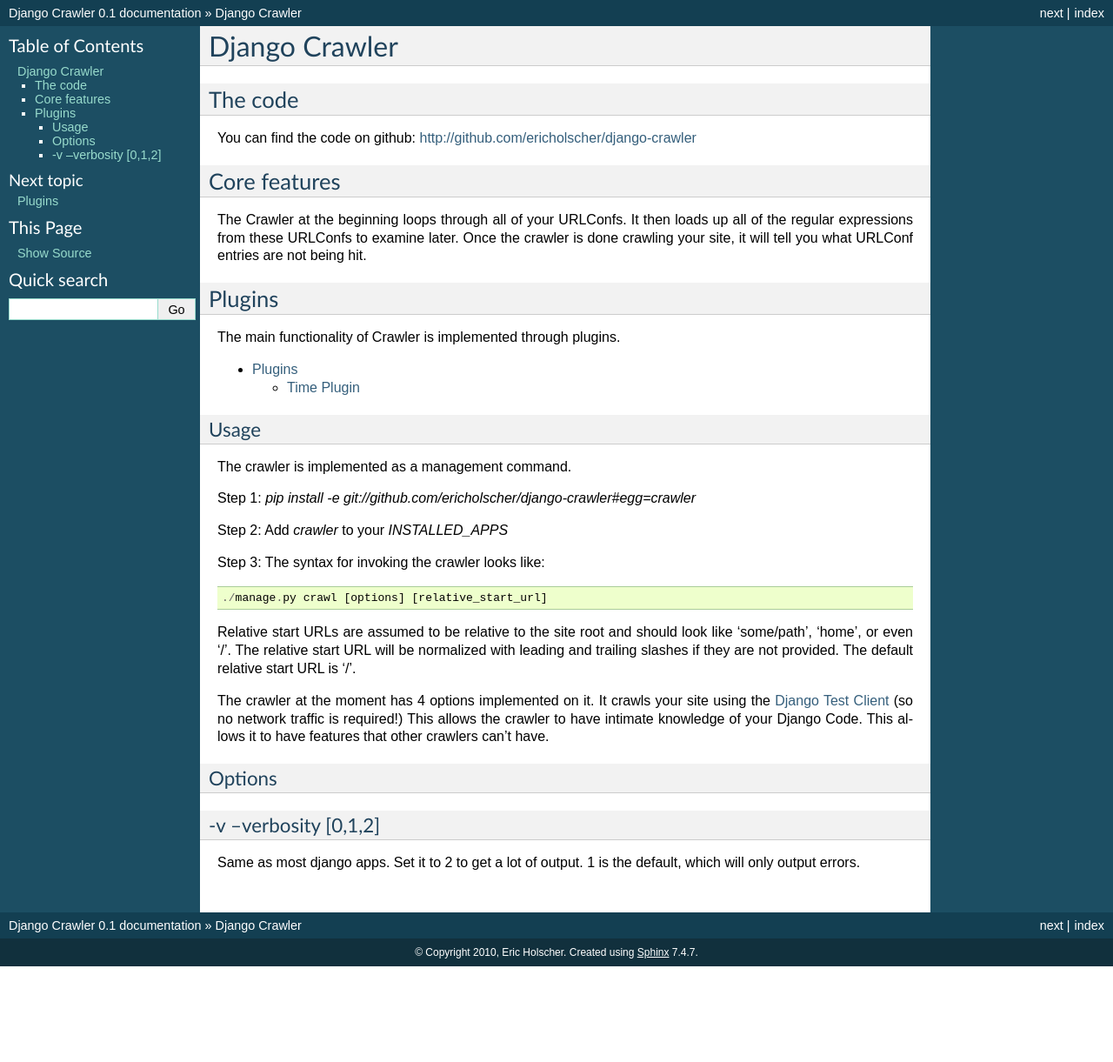
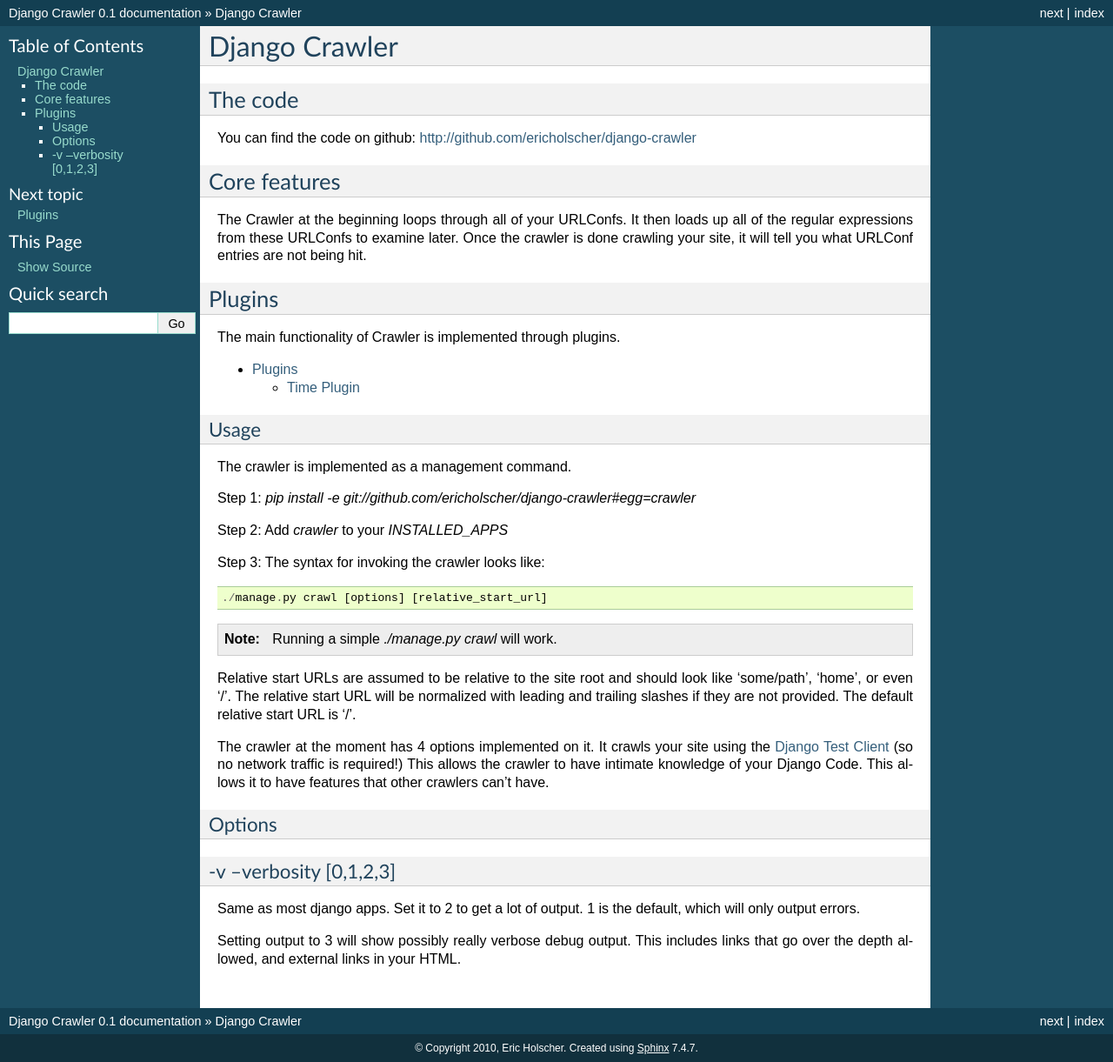
Before and after one commit to ericholscher/django-crawler, a Sphinx documentation site: the page built from docs/index.rst, in a window 1280 px wide. Shown: the whole page at 87% size. Built offline with Sphinx 7.4.7, drawn with Linux system fonts in a browser that asks for light colours; before the commit the page ends 1111 px from its top, so only the background shows below that.

Commit message:
Small doc updates.

```diff
--- a/docs/index.rst
+++ b/docs/index.rst
@@ -42,6 +42,11 @@
 
      ./manage.py crawl [options] [relative_start_url]
 
+
+.. note::
+
+    Running a simple `./manage.py crawl` will work.
+
 Relative start URLs are assumed to be relative to the site root and should
 look like 'some/path', 'home', or even '/'. The relative start URL will be
 normalized with leading and trailing slashes if they are not provided. The
@@ -58,8 +63,11 @@
 Options
 ~~~~~~~
 
--v --verbosity [0,1,2]
+-v --verbosity [0,1,2,3]
 ~~~~~~~~~~~~~~~~~~~~~~
 
 Same as most django apps. Set it to 2 to get a lot of output. 1 is the
 default, which will only output errors.
+
+Setting output to 3 will show possibly really verbose debug output. This
+includes links that go over the depth allowed, and external links in your HTML.
```
